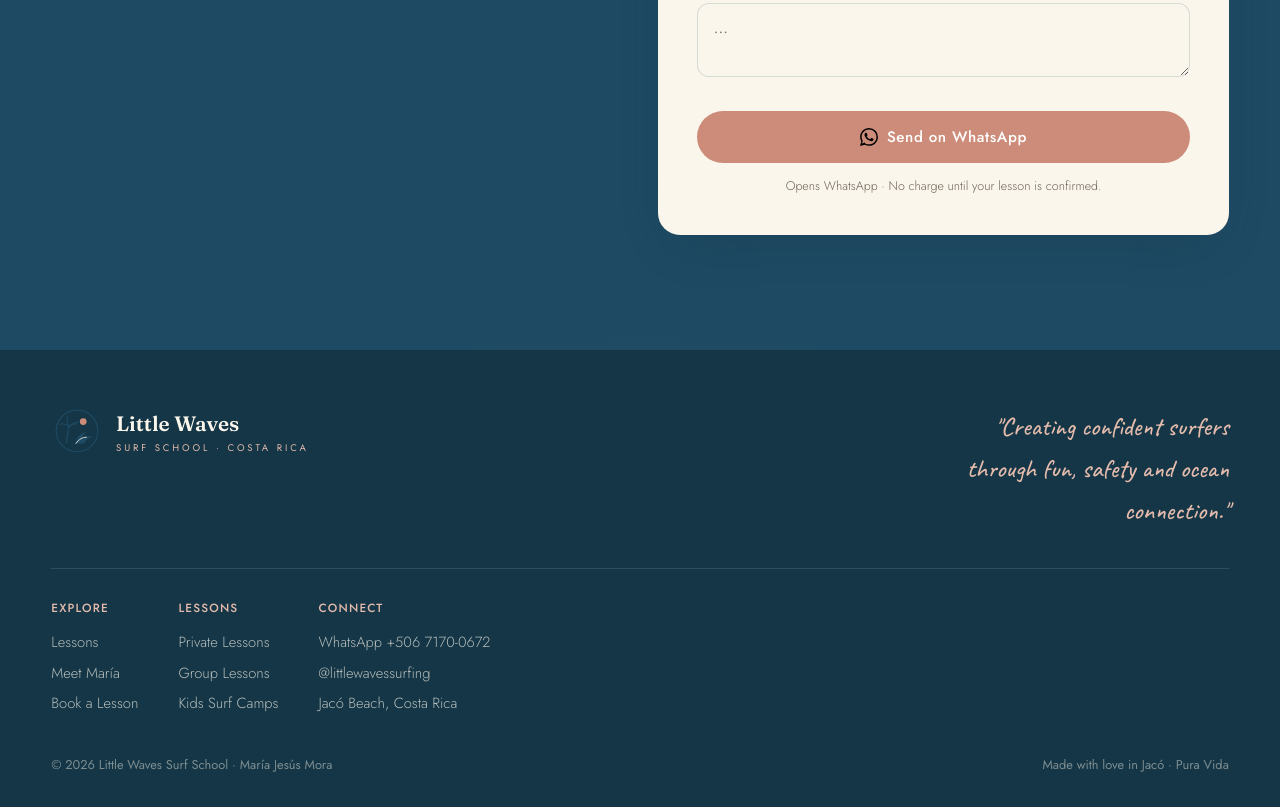
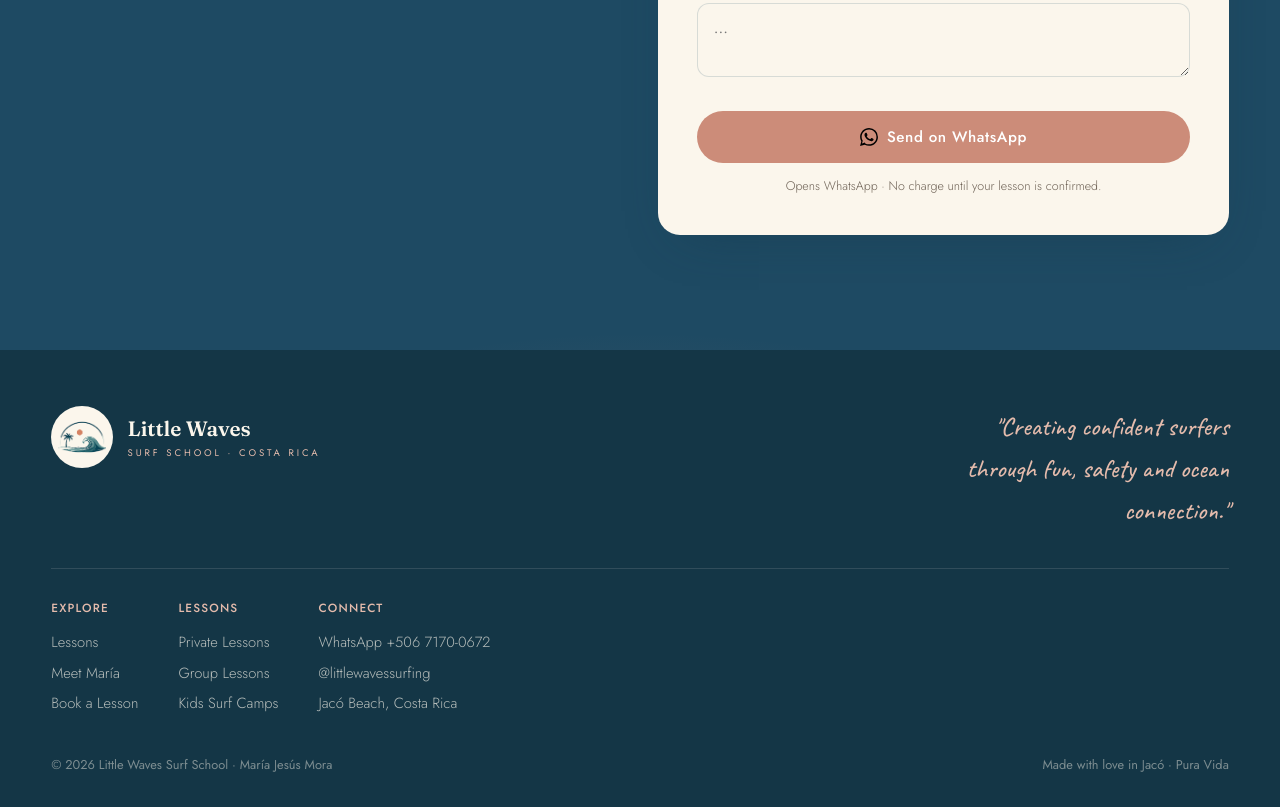
Before and after one commit to anthonyskoczylas/little-waves-surf, a plain HTML site: page index.html in a window 1280 px wide. Shown: the part 5590-6397 px from the top of the page. Drawn offline with Linux system fonts and the light colour scheme.

Commit message:
Fix footer logo: use real brand mark on cream chip (was broken navy-on-navy SVG)
Co-Authored-By: Claude Opus 4.8 <noreply@anthropic.com>

```diff
--- a/index.html
+++ b/index.html
@@ -262,8 +262,9 @@
   /* ---------- Footer ---------- */
   footer{background:var(--navy-deep);color:rgba(251,246,236,.7);padding:3.5rem 0 2rem}
   .foot-top{display:flex;justify-content:space-between;gap:2rem;flex-wrap:wrap;align-items:flex-start;padding-bottom:2.2rem;border-bottom:1px solid rgba(251,246,236,.12)}
-  .foot-brand{display:flex;align-items:center;gap:.8rem}
-  .foot-brand .logo{width:52px;height:52px}
+  .foot-brand{display:flex;align-items:center;gap:.9rem}
+  .foot-brand .foot-logo{width:62px;height:62px;border-radius:50%;background:var(--cream);display:flex;align-items:center;justify-content:center;flex:none}
+  .foot-brand .foot-logo img{width:48px;height:48px;object-fit:contain}
   .foot-brand .a{font-family:var(--serif);font-size:1.3rem;color:var(--cream);font-weight:600}
   .foot-brand .b{font-family:var(--sans);letter-spacing:.3em;text-transform:uppercase;font-size:.6rem;color:var(--rose-soft)}
   .foot-quote{font-family:var(--script);color:var(--rose-soft);font-size:1.6rem;max-width:24ch;text-align:right}
@@ -636,7 +637,7 @@
   <div class="wrap">
     <div class="foot-top">
       <div class="foot-brand">
-        <svg class="logo"><use href="#lw-logo"/></svg>
+        <span class="foot-logo"><img src="img/logo-mark.png" alt="Little Waves Surf School logo" /></span>
         <div><div class="a">Little Waves</div><div class="b">Surf School · Costa Rica</div></div>
       </div>
       <p class="foot-quote" data-en>"Creating confident surfers through fun, safety and ocean connection."</p>
```
